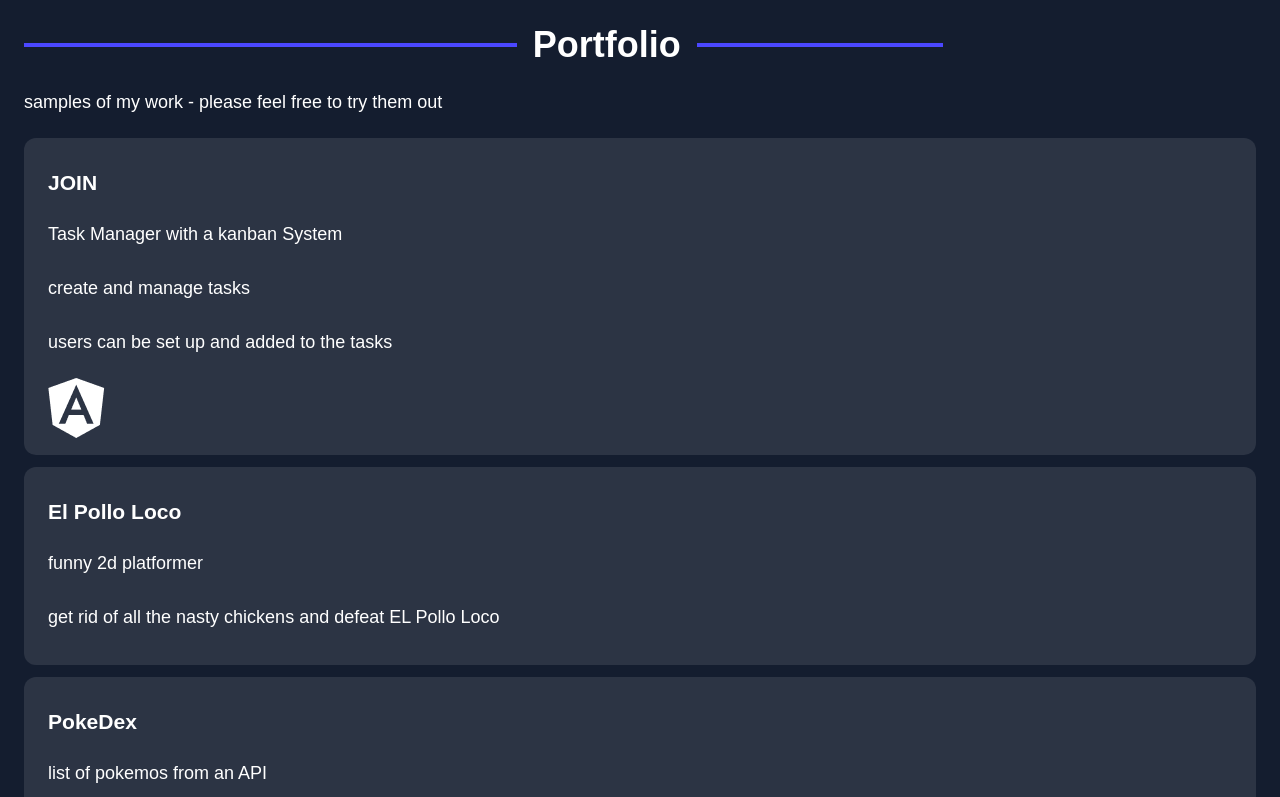
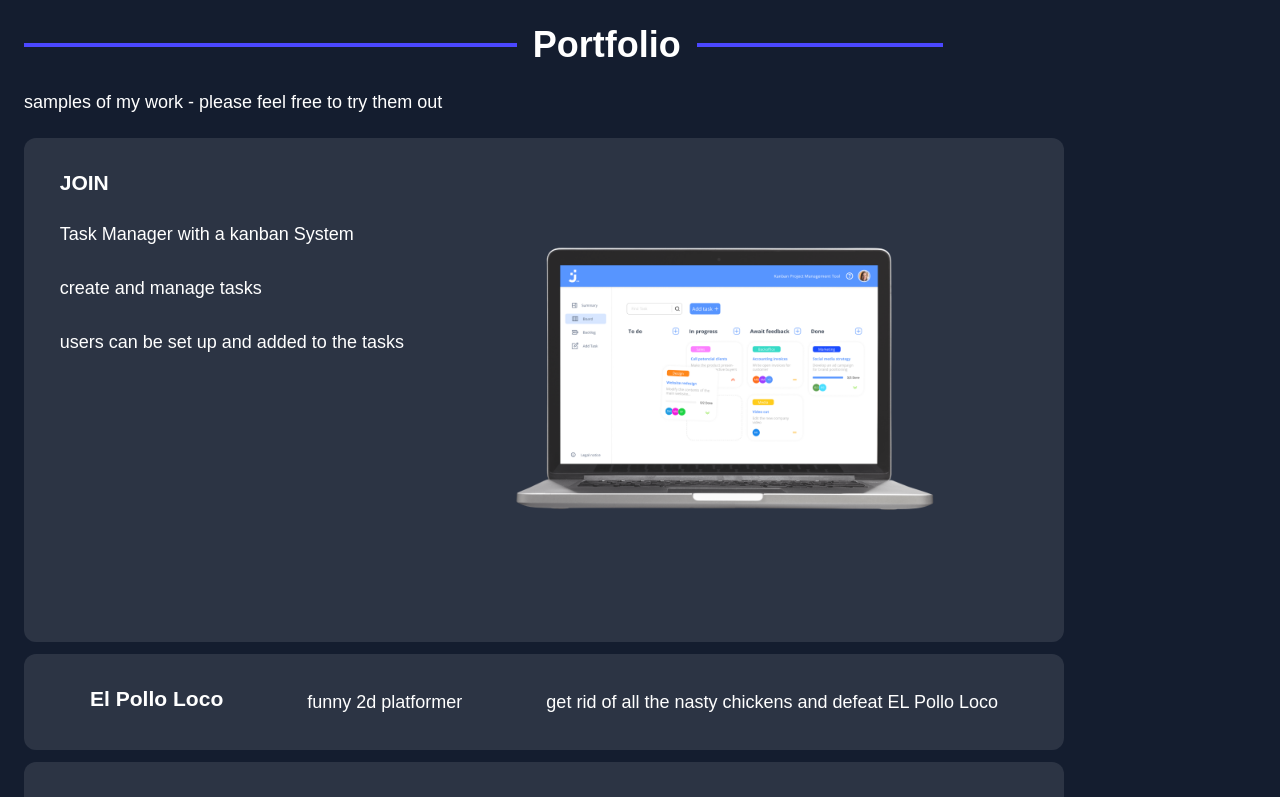
Before and after one commit to felianfilian/portfolio, an Angular app: page / in a window 1280 px wide. Shown: the part 1580-2377 px from the top of the page. Built offline with nearby package versions, Linux system fonts and the light colour scheme.

Commit message:
projects update

```diff
--- a/src/app/section04-portfolio/section04-portfolio.component.html
+++ b/src/app/section04-portfolio/section04-portfolio.component.html
@@ -7,6 +7,7 @@
 
   <p>samples of my work - please feel free to try them out</p>
 
+  <div id="project-list"></div>
   <div class="portfolio-card">
     <div>
       <h3>JOIN</h3>
@@ -14,8 +15,12 @@
       <p>create and manage tasks</p>
       <p>users can be set up and added to the tasks</p>
     </div>
-    <div>
-      <img src="./assets/skill_icons/skill_angular.png" alt="" />
+    <div class="img-project-container">
+      <img
+        class="img-project"
+        src="./assets/projects/test_03_join.png"
+        alt=""
+      />
     </div>
   </div>
 
--- a/src/app/section04-portfolio/section04-portfolio.component.scss
+++ b/src/app/section04-portfolio/section04-portfolio.component.scss
@@ -21,6 +21,12 @@
 }
 
 .portfolio-card {
+  display: flex;
+  justify-content: space-around;
+  flex-wrap: wrap;
+
+  max-width: 992px;
+
   margin-bottom: 12px;
   padding: 12px 24px;
 
@@ -32,3 +38,13 @@
 .portfolio-card:hover {
   background-color: rgba($color: #fff, $alpha: 0.2);
 }
+
+.img-project-container {
+  display: flex;
+  justify-content: center;
+}
+
+.img-project {
+  min-width: 300px;
+  max-width: 80%;
+}
```
